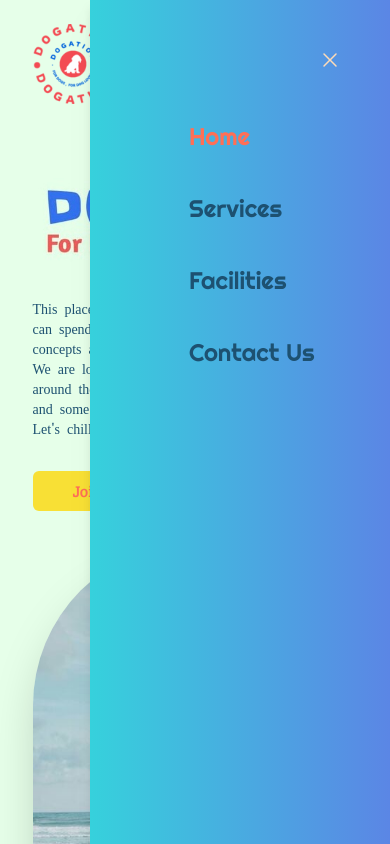
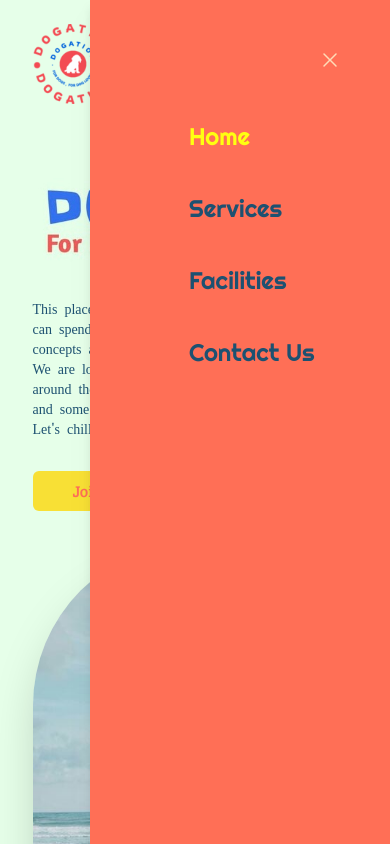
Before and after one commit to sahoooii/ts-react-dogation, a React (Vite) app: page / in a window 390 px wide. Both pictures are taken after a click on the button 337 px from the left and 64 px from the top of the page. Shown: the top 844 px of the page. Built offline with nearby package versions, Linux system fonts and the light colour scheme.

Commit message:
Changed Na color and updated ver.

```diff
--- a/src/index.css
+++ b/src/index.css
@@ -13,3 +13,16 @@ body,
 	font-family: 'Noto Serif Sinhala', serif;
 	@apply text-dark-blue-100;
 }
+
+input:-webkit-autofill,
+input:-webkit-autofill:hover,
+input:-webkit-autofill:focus,
+input:-webkit-autofill:active {
+	-webkit-background-clip: text;
+	-webkit-text-fill-color: #000000;
+	transition: background-color 5000s ease-in-out 0s;
+}
+
+select:invalid {
+	color: rgb(148 163 184);
+}
--- a/src/scenes/contactUs/index.tsx
+++ b/src/scenes/contactUs/index.tsx
@@ -80,7 +80,7 @@ const ContactUs = ({ setSelectedPage }: Props) => {
 								<img
 									src={ContactStanding}
 									alt={ContactStanding}
-									className='mx-auto w-[280px] rounded-full shadow-lg md:mt-8 sm:w-[350px] md:w-full md:rounded-md'
+									className='mx-auto w-[280px] rounded-full shadow-lg sm:w-[350px] md:mt-8 md:w-full md:rounded-md'
 								/>
 							</div>
 						</motion.div>
@@ -209,14 +209,15 @@ const ContactUs = ({ setSelectedPage }: Props) => {
 											<label htmlFor='subject'></label>
 											<select
 												// name='subject'
-												className={`${formInputStyle} text-slate-400`}
+												className={`${formInputStyle}`}
 												placeholder='Subject line'
 												defaultValue={'DEFAULT'}
 												{...register('subject', {
 													required: true,
 												})}
+												required
 											>
-												<option disabled hidden value={'DEFAULT'}>
+												<option hidden value=''>
 													What are you expecting from our hotel?
 												</option>
 												<option value='activity'>
--- a/src/scenes/navbar/Link.tsx
+++ b/src/scenes/navbar/Link.tsx
@@ -1,3 +1,4 @@
+import useMediaQuery from '@/hooks/useMediaQuery';
 import { SelectedPage } from '@/types/types';
 import AnchorLink from 'react-anchor-link-smooth-scroll';
 
@@ -8,13 +9,18 @@ type Props = {
 };
 
 const Link = ({ page, selectedPage, setSelectedPage }: Props) => {
+	const isAboveMediumScreen = useMediaQuery('(min-width: 1060px');
+	const MdTextColor = isAboveMediumScreen && 'text-sun-300';
+
 	//to lowercase and delete space
 	const lowerCasePage = page.toLowerCase().replace(/ /g, '') as SelectedPage;
 	return (
 		<AnchorLink
 			className={`${
-				selectedPage === lowerCasePage ? 'text-sun-300' : ''
-			} hover:text-light-green-100 transition duration-500`}
+				selectedPage === lowerCasePage
+					? `${MdTextColor} text-banana-yellow-200`
+					: ''
+			} transition duration-500 hover:scale-110 hover:opacity-50`}
 			href={`#${lowerCasePage}`}
 			onClick={() => setSelectedPage(lowerCasePage)}
 		>
--- a/src/scenes/navbar/index.tsx
+++ b/src/scenes/navbar/index.tsx
@@ -1,4 +1,4 @@
-import React, { useState } from 'react';
+import { useState } from 'react';
 import { Bars3Icon, XMarkIcon } from '@heroicons/react/24/solid';
 import LogoCircle from '@/assets/logo/dogation-logo-circle.png';
 import Link from './Link';
@@ -35,7 +35,7 @@ const Navbar = ({ isTopOfPage, selectedPage, setSelectedPage }: Props) => {
 	const flexBetween = 'flex items-center justify-between';
 	const isAboveMediumScreen = useMediaQuery('(min-width: 1060px');
 	const [isMenuToggle, setIsMenuToggle] = useState<boolean>(false);
-	const navbarBackground = isTopOfPage ? '' : 'bg-gradient-ocean drop-shadow';
+	const navbarBackground = isTopOfPage ? '' : 'bg-light-blue-50 drop-shadow';
 
 	return (
 		<nav>
@@ -45,11 +45,7 @@ const Navbar = ({ isTopOfPage, selectedPage, setSelectedPage }: Props) => {
 				<div className={`${flexBetween} mx-auto w-5/6`}>
 					<div className={`${flexBetween} w-full gap-16`}>
 						{/* Left Side */}
-						<img
-							src={LogoCircle}
-							alt='logo'
-							className='h-20 w-20'
-						/>
+						<img src={LogoCircle} alt='logo' className='h-20 w-20' />
 
 						{isAboveMediumScreen ? (
 							<div className={`${flexBetween} w-full`}>
@@ -86,7 +82,7 @@ const Navbar = ({ isTopOfPage, selectedPage, setSelectedPage }: Props) => {
 
 			{/* Mobile Menu Modal */}
 			{!isAboveMediumScreen && isMenuToggle && (
-				<div className='fixed bottom-0 right-0 z-40 h-full w-[300px] bg-gradient-ocean drop-shadow-xl'>
+				<div className='fixed bottom-0 right-0 z-40 h-full w-[300px] bg-sun-300 drop-shadow-xl'>
 					{/* Close Icon */}
 					<div className='flex justify-end p-12'>
 						<button onClick={() => setIsMenuToggle(!isMenuToggle)}>
```
Also changed, not shown: 1 other file (tests, documents, lock files or other folders).
